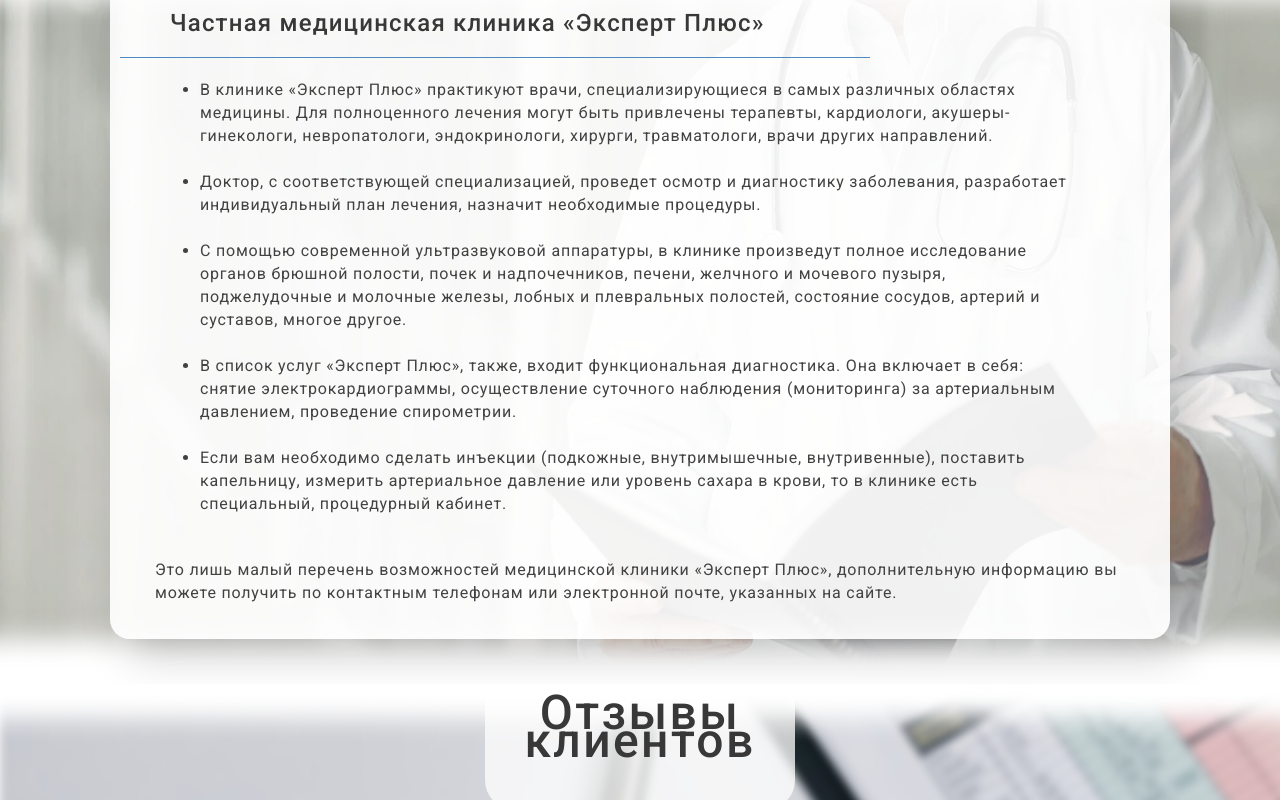
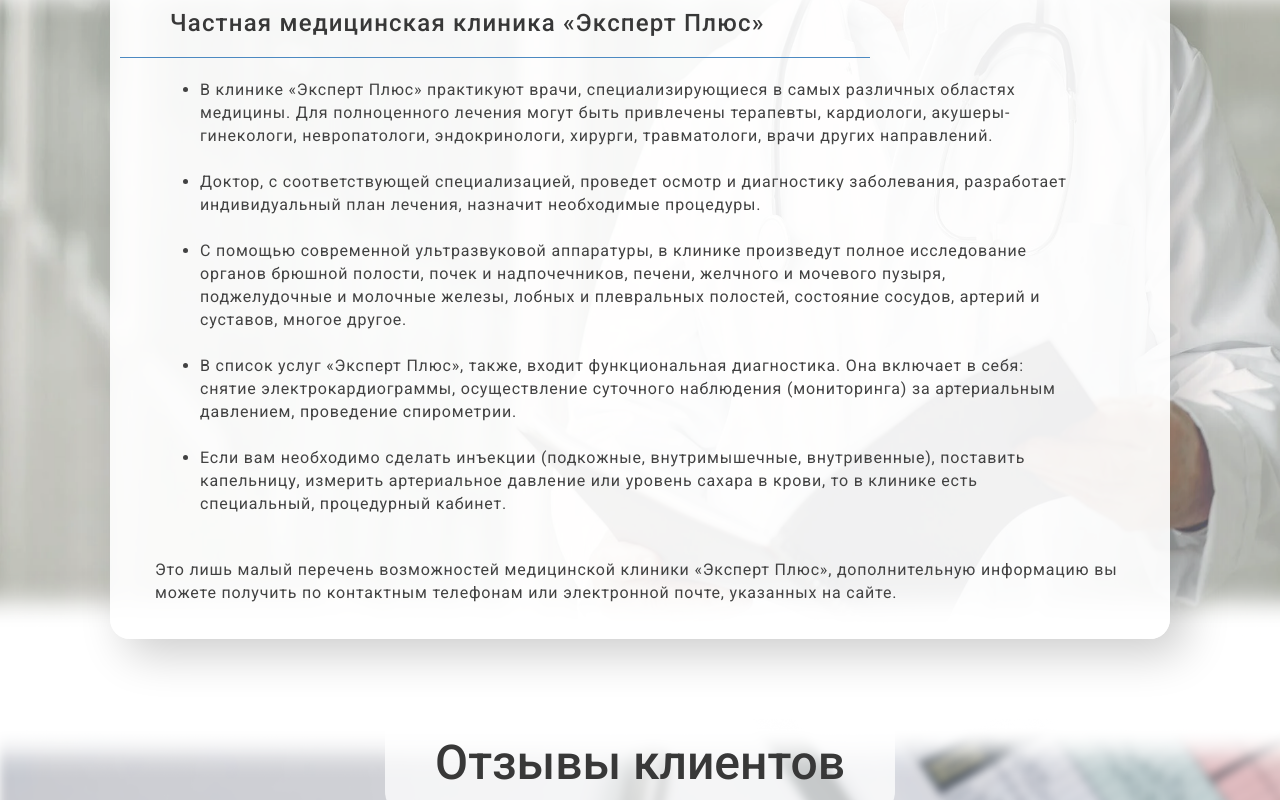
Before and after one commit to CanUFeelMyHeart/expertPlus, a React (Create React App) app: page / in a window 1280 px wide. Shown: the part 2000-2800 px from the top of the page. Built offline with nearby package versions, Linux system fonts and the light colour scheme; the HTML template or start-up script is replaced by a standard one.

Commit message:
refactor
refactor reviews section

```diff
--- a/src/components/InformationComponent/InformationComponent.css
+++ b/src/components/InformationComponent/InformationComponent.css
@@ -2,7 +2,7 @@
     background-image: url("../../img/bg_fone.png");
     background-size: 100% 100%;
     padding-top: 20px;
-    padding-bottom: 10px;
+    margin-bottom: 80px;
 }
 
 .informationHeading {
--- a/src/components/ReviewsComponent/ReviewsComponent.css
+++ b/src/components/ReviewsComponent/ReviewsComponent.css
@@ -20,37 +20,28 @@
   height: 60% !important;
 }
 
-.reviewsComponent__block_header {
-  margin-bottom: 20px;
-}
-
 .reviewsComponent__block {
   background: url("../../img/reviews.png");
   background-size: auto 100%;
   height: 480px;
   margin-top: 5px;
+  margin-bottom: 60px;
+  padding-top: 10px;
 }
 
 .reviewsComponent__block_header {
   background-color: rgba(255, 255, 255, 0.753);
   margin: 0 auto;
-  width: 300px;
-  padding: 5px;
+  max-width: max-content;
+  padding: 30px 50px;
   border-bottom-left-radius: 30px;
   border-bottom-right-radius: 30px;
   padding-top: 5px;
-}
+  margin-bottom: 20px;
 
-.reviewsComponent__block_header_inner {
-  font-family: "Roboto";
-  font-style: normal;
-  font-weight: 500;
-  line-height: 28px;
-  text-align: center;
-  letter-spacing: 0.05em;
-  color: #383838;
-  padding-bottom: 10px;
-  padding-top: 10px;
+  h2 {
+    margin-bottom: 0;
+  }
 }
 
 .reviewsComponent__block_carousel {
--- a/src/components/ReviewsComponent/ReviewsComponent.jsx
+++ b/src/components/ReviewsComponent/ReviewsComponent.jsx
@@ -8,7 +8,7 @@ export const ReviewsComponent = (props) => {
   return (
     <div className="reviewsComponent__block">
       <div className="reviewsComponent__block_header">
-        <h2 className="reviewsComponent__block_header_inner">Отзывы клиентов</h2>
+        <h2>Отзывы клиентов</h2>
       </div>
       <div className="reviewsComponent__block_carousel">
         <Carousel
--- a/src/components/SliderComponent/SliderComponent.css
+++ b/src/components/SliderComponent/SliderComponent.css
@@ -1,3 +1,7 @@
+.sliderComponent {
+   overflow: hidden;
+}
+
 .sectionComponent__block_carousel {
    max-height: 45rem;
 }
@@ -47,13 +51,13 @@
 }
 
 @media (max-width: 992px) {
-  .sliderComponent__block {
+   .sliderComponent {
       display: none;
    }
 }
 
 @media (min-width: 1280px) {
    .sectionComponent__block_carousel {
-    margin-inline: calc((100vw - 1280px) / -2);
+      margin-inline: calc((100vw - 1300px) / -2);
    }
 }
--- a/src/components/SliderComponent/SliderComponent.jsx
+++ b/src/components/SliderComponent/SliderComponent.jsx
@@ -13,6 +13,7 @@ export const SliderComponent = () => {
    };
 
    return (
+      <div className="sliderComponent">
          <div className="sliderComponent__block container">
             <div className="sectionComponent__block_carousel">
                <Slide {...properties}>
@@ -28,5 +29,6 @@ export const SliderComponent = () => {
             </div>
             <hr className="aboutClinic__hr" />
          </div>
+      </div>
    );
 };
--- a/src/pages/MainPage/MainPage.jsx
+++ b/src/pages/MainPage/MainPage.jsx
@@ -7,7 +7,6 @@ import { InformationComponent } from "../../components/InformationComponent/Info
 
 export const MainPage = () => {
    return (
-    <>
       <div>
          <SliderComponent />
          <AboutClinic />
@@ -15,6 +14,5 @@ export const MainPage = () => {
          <InformationComponent />
          <ReviewsComponent />
       </div>
-    </>
    );
 };
```
Lines whose indentation alone changed are shown as unchanged.
